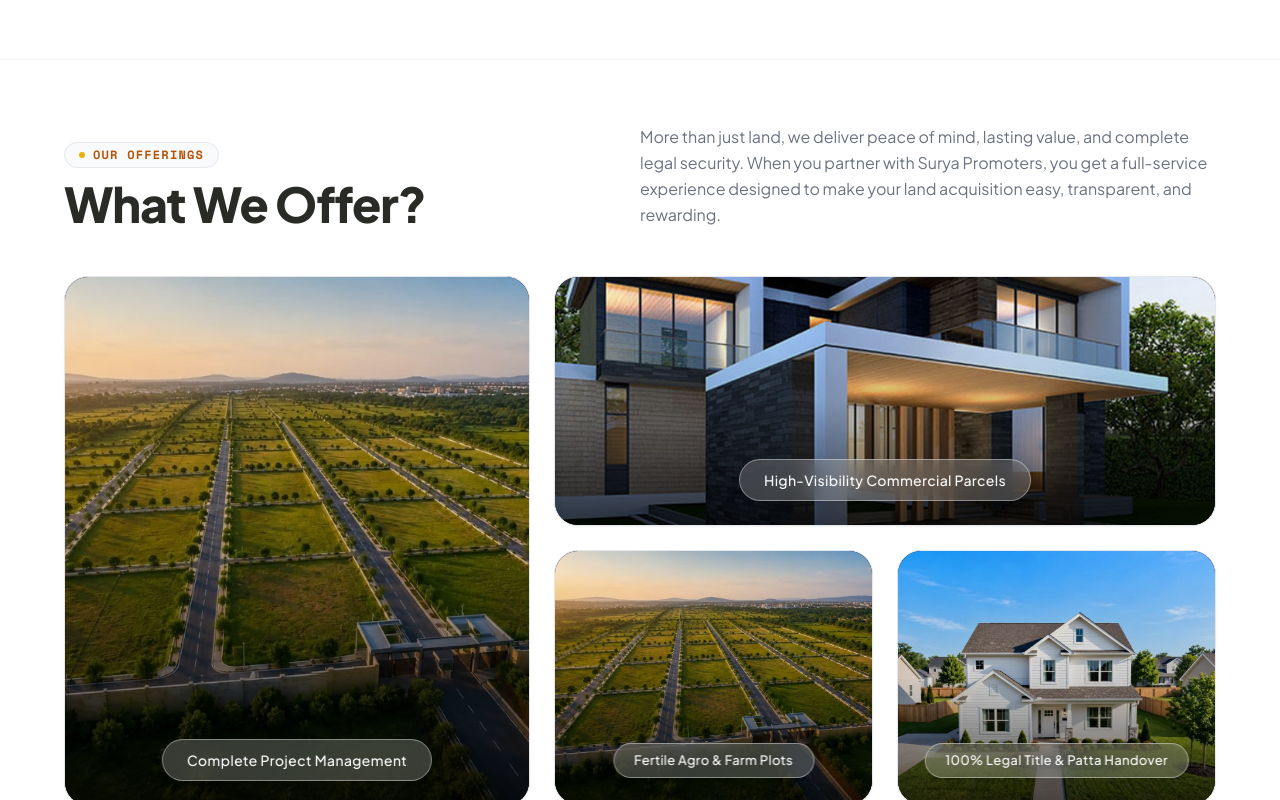
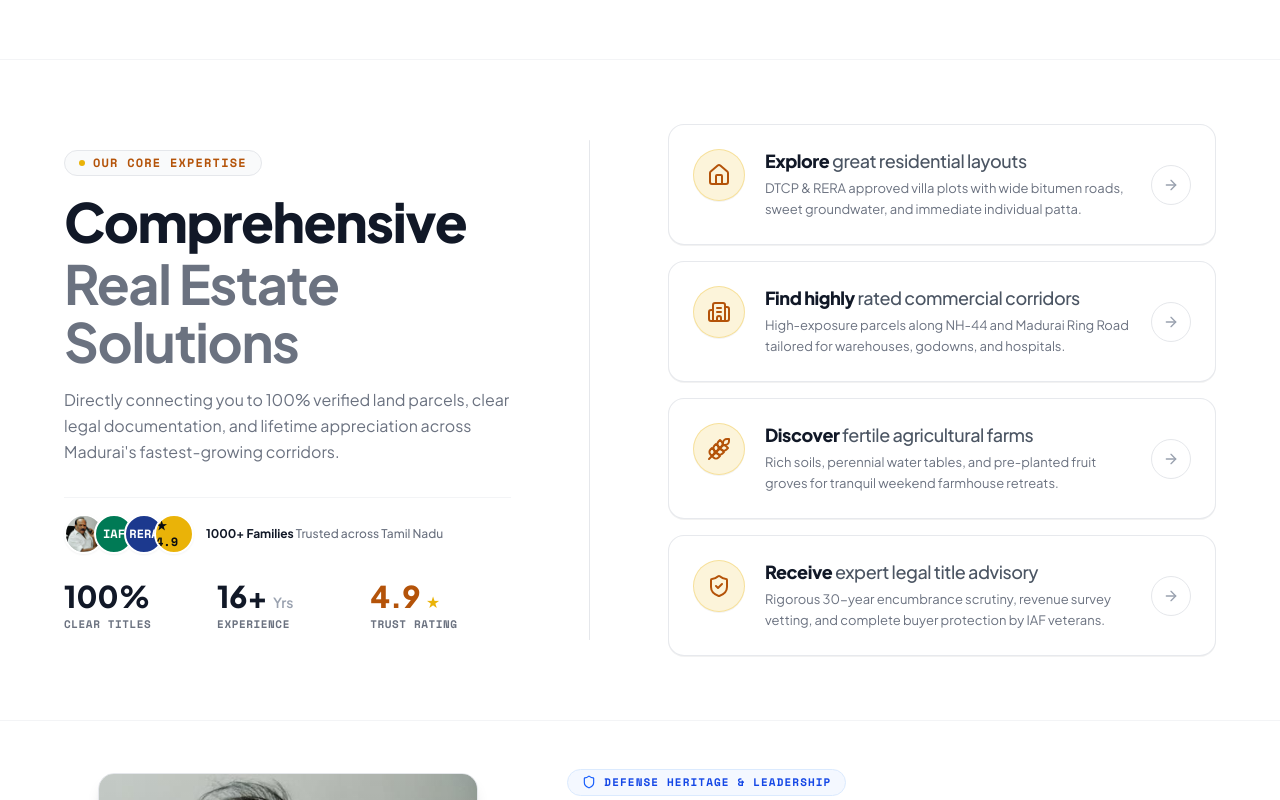
Before and after one commit to Suman-1108/surya_promoter, a Next.js app: page / in a window 1280 px wide. Shown: the part 4240-5040 px from the top of the page. Built offline with nearby package versions, Linux system fonts and the light colour scheme.

Commit message:
clean: remove WhatWeOfferSection from homepage and services page

```diff
--- a/src/app/page.tsx
+++ b/src/app/page.tsx
@@ -2,7 +2,6 @@ import Navbar from "@/components/layout/Navbar";
 import ModernHero from "@/components/hero/ModernHero";
 import ModernExperienceSection from "@/components/sections/ModernExperienceSection";
 import ModernFeaturedProperties from "@/components/sections/ModernFeaturedProperties";
-import WhatWeOfferSection from "@/components/sections/WhatWeOfferSection";
 import ServicesSection from "@/components/sections/ServicesSection";
 import ModernFounderSection from "@/components/sections/ModernFounderSection";
 import ContactSection from "@/components/sections/ContactSection";
@@ -16,7 +15,6 @@ export default function Home() {
       <ModernHero />
       <ModernExperienceSection />
       <ModernFeaturedProperties />
-      <WhatWeOfferSection />
       <ServicesSection />
       <ModernFounderSection />
       <ContactSection />
--- a/src/app/services/page.tsx
+++ b/src/app/services/page.tsx
@@ -1,7 +1,6 @@
 import type { Metadata } from "next";
 import Navbar from "@/components/layout/Navbar";
 import Footer from "@/components/layout/Footer";
-import WhatWeOfferSection from "@/components/sections/WhatWeOfferSection";
 import ServicesSection from "@/components/sections/ServicesSection";
 import ApproachSection from "@/components/sections/ApproachSection";
 import SiteVisitSection from "@/components/sections/SiteVisitSection";
@@ -17,7 +16,6 @@ export default function ServicesPage() {
   return (
     <main className="min-h-screen bg-[#FFFFFF] text-[#242820]">
       <Navbar />
-      <WhatWeOfferSection />
       <ServicesSection />
       <ApproachSection />
       <SiteVisitSection />
--- a/src/components/sections/WhatWeOfferSection.tsx
+++ /dev/null
@@ -1,131 +0,0 @@
-"use client";
-
-import React from "react";
-import Image from "next/image";
-import { useLanguage } from "@/hooks/useLanguage";
-
-export default function WhatWeOfferSection() {
-  const { t, language } = useLanguage();
-
-  return (
-    <section id="what-we-offer" className="w-full bg-[#FFFFFF] py-12 md:py-16 border-b border-gray-100 overflow-hidden">
-      <div className="w-full max-w-[1760px] mx-auto px-6 sm:px-10 lg:px-16 2xl:px-24">
-
-        {/* Header: Left Title + Right Narrative Paragraph (Exact Structure from Reference Image) */}
-        <div className="flex flex-col md:flex-row md:items-end justify-between gap-6 pb-2">
-          <div>
-            <div className="inline-flex items-center gap-2 rounded-full border border-gray-200 bg-gray-50 px-3.5 py-1 mb-3">
-              <span className="h-1.5 w-1.5 rounded-full bg-[#EAB308]" />
-              <span className="font-mono text-[10px] sm:text-xs font-bold tracking-widest uppercase text-[#B45309]">
-                {t.whatWeOffer?.badge || "OUR OFFERINGS"}
-              </span>
-            </div>
-
-            <h2 className="font-display text-3xl sm:text-4xl lg:text-5xl font-extrabold text-[#111827] tracking-tight">
-              {t.whatWeOffer?.title || (language === "ta" ? "நாங்கள் வழங்குபவை என்ன?" : "What We Offer?")}
-            </h2>
-          </div>
-
-          <p className="max-w-xl text-xs sm:text-sm md:text-base leading-relaxed text-[#6B7280]">
-            {t.whatWeOffer?.subtitle ||
-              (language === "ta"
-                ? "வெறும் நில விற்பனை மட்டுமல்லாமல், மன அமைதி, நிலையான சொத்து மதிப்பு மற்றும் முழுமையான சட்டப் பாதுகாப்பை வழங்குகிறோம். சூர்யா புரமோட்டர்ஸுடன் இணையும் போது, உங்கள் நில முதலீடு பாதுகாப்பானதாகவும் நம்பகமானதாகவும் அமைகிறது."
-                : "More than just land, we deliver peace of mind, lasting value, and complete legal security. When you partner with Surya Promoters, you get a full-service experience designed to make your project easy, enjoyable, and exceptional.")}
-          </p>
-        </div>
-
-        {/* Bento Image Grid (Exact 4-Card Bento Structure with Frosted Glass Pills from Reference Image) */}
-        <div className="mt-8 sm:mt-10 grid grid-cols-1 lg:grid-cols-12 gap-5 sm:gap-6">
-
-          {/* Card 1: Left Tall Portrait Card (Spans full height) */}
-          <div className="lg:col-span-5 relative h-[380px] sm:h-[460px] lg:h-[530px] w-full overflow-hidden rounded-3xl border border-gray-200 bg-gray-900 group shadow-xs hover:shadow-xl transition-all duration-500">
-            <Image
-              src="/images/hero/hero-gated-layout.jpg"
-              alt="Complete Project Management - Surya Promoters Gated Plotted Community"
-              fill
-              className="object-cover transition-transform duration-700 group-hover:scale-105"
-              sizes="(max-width: 1024px) 100vw, 42vw"
-            />
-            <div className="absolute inset-0 bg-gradient-to-t from-black/75 via-black/15 to-transparent pointer-events-none" />
-
-            {/* Frosted Glass Pill Badge at Bottom */}
-            <div className="absolute bottom-6 left-1/2 -translate-x-1/2 w-max max-w-[90%] text-center">
-              <span className="inline-block backdrop-blur-md bg-white/20 hover:bg-white/30 border border-white/40 text-white font-medium text-xs sm:text-sm px-6 py-2.5 rounded-full shadow-lg transition-all tracking-wide">
-                {t.whatWeOffer?.item1 || "Complete Project Management"}
-              </span>
-            </div>
-          </div>
-
-          {/* Right Column: 1 Top Landscape Card + 2 Bottom Square Cards */}
-          <div className="lg:col-span-7 flex flex-col gap-5 sm:gap-6 h-full">
-
-            {/* Card 2: Top Wide Landscape Card */}
-            <div className="relative h-[220px] sm:h-[250px] w-full overflow-hidden rounded-3xl border border-gray-200 bg-gray-900 group shadow-xs hover:shadow-xl transition-all duration-500">
-              <Image
-                src="/images/projects/vaigai-commercial.jpg"
-                alt="High-Quality Materials - Commercial & Logistics Highway Land"
-                fill
-                className="object-cover transition-transform duration-700 group-hover:scale-105"
-                sizes="(max-width: 1024px) 100vw, 58vw"
-              />
-              <div className="absolute inset-0 bg-gradient-to-t from-black/70 via-black/15 to-transparent pointer-events-none" />
-
-              {/* Frosted Glass Pill Badge */}
-              <div className="absolute bottom-6 left-1/2 -translate-x-1/2 w-max max-w-[90%] text-center">
-                <span className="inline-block backdrop-blur-md bg-white/20 hover:bg-white/30 border border-white/40 text-white font-medium text-xs sm:text-sm px-6 py-2.5 rounded-full shadow-lg transition-all tracking-wide">
-                  {t.whatWeOffer?.item2 || "High-Quality Materials & Prime Land"}
-                </span>
-              </div>
-            </div>
-
-            {/* Bottom Row: 2 Side-by-Side Cards */}
-            <div className="grid grid-cols-1 sm:grid-cols-2 gap-5 sm:gap-6 h-[220px] sm:h-[255px]">
-
-              {/* Card 3: Bottom Left Card */}
-              <div className="relative h-full min-h-[200px] w-full overflow-hidden rounded-3xl border border-gray-200 bg-gray-900 group shadow-xs hover:shadow-xl transition-all duration-500">
-                <Image
-                  src="/images/hero/hero-aerial-farmland.jpg"
-                  alt="On-Time Delivery - Fertile Agricultural & Farmland Plots"
-                  fill
-                  className="object-cover transition-transform duration-700 group-hover:scale-105"
-                  sizes="(max-width: 640px) 100vw, 29vw"
-                />
-                <div className="absolute inset-0 bg-gradient-to-t from-black/70 via-black/15 to-transparent pointer-events-none" />
-
-                {/* Frosted Glass Pill Badge */}
-                <div className="absolute bottom-5 left-1/2 -translate-x-1/2 w-max max-w-[90%] text-center">
-                  <span className="inline-block backdrop-blur-md bg-white/20 hover:bg-white/30 border border-white/40 text-white font-medium text-xs sm:text-[13px] px-4 sm:px-5 py-2 rounded-full shadow-lg transition-all tracking-wide truncate">
-                    {t.whatWeOffer?.item3 || "On-Time Delivery & Agro Plots"}
-                  </span>
-                </div>
-              </div>
-
-              {/* Card 4: Bottom Right Card */}
-              <div className="relative h-full min-h-[200px] w-full overflow-hidden rounded-3xl border border-gray-200 bg-gray-900 group shadow-xs hover:shadow-xl transition-all duration-500">
-                <Image
-                  src="/images/hero/hero-house.jpg"
-                  alt="Interiors Items & Ready Villa Plots - 100% Clear Title Documentation"
-                  fill
-                  className="object-cover transition-transform duration-700 group-hover:scale-105"
-                  sizes="(max-width: 640px) 100vw, 29vw"
-                />
-                <div className="absolute inset-0 bg-gradient-to-t from-black/70 via-black/15 to-transparent pointer-events-none" />
-
-                {/* Frosted Glass Pill Badge */}
-                <div className="absolute bottom-5 left-1/2 -translate-x-1/2 w-max max-w-[90%] text-center">
-                  <span className="inline-block backdrop-blur-md bg-white/20 hover:bg-white/30 border border-white/40 text-white font-medium text-xs sm:text-[13px] px-4 sm:px-5 py-2 rounded-full shadow-lg transition-all tracking-wide truncate">
-                    {t.whatWeOffer?.item4 || "100% Legal Title & Patta Handover"}
-                  </span>
-                </div>
-              </div>
-
-            </div>
-
-          </div>
-
-        </div>
-
-      </div>
-    </section>
-  );
-}
```
